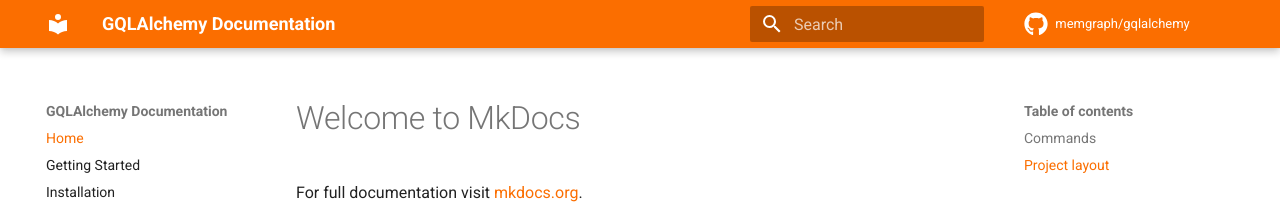
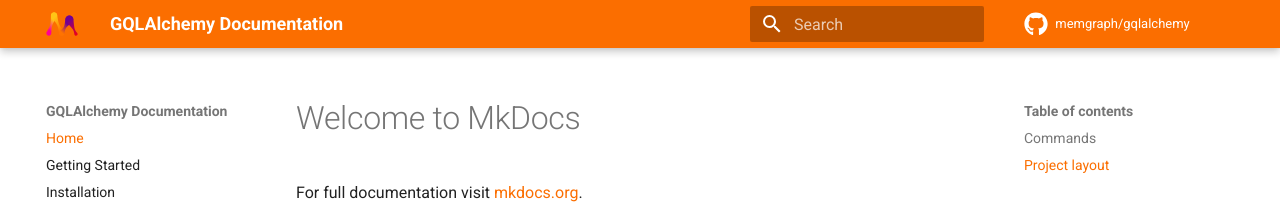
Before and after one commit to memgraph/gqlalchemy, an MkDocs documentation site: the page built from docs/index.md, in a window 1280 px wide. Shown: the top 204 px of the page. Built offline with MkDocs 1.6.1 and Material for MkDocs 9.7.7, drawn with Linux system fonts in a browser that asks for light colours; comment, search, counter and statistics services are not loaded.

Commit message:
Add logo and favicon

```diff
--- a/mkdocs.yml
+++ b/mkdocs.yml
@@ -1,11 +1,14 @@
 
 site_name: GQLAlchemy Documentation
+
 markdown_extensions:
   - admonition
   - pymdownx.details
   - pymdownx.superfences
 theme:
   name: 'material'
+  logo: 'assets/memgraph-logo.svg'
+  site_favicon: 'aassets/favicon.png'
   font:
     text: 'Roboto'
     code: 'Roboto Mono'
```
Also changed, not shown: docs/assets/favicon.png (added), docs/assets/memgraph-logo.svg (added).
